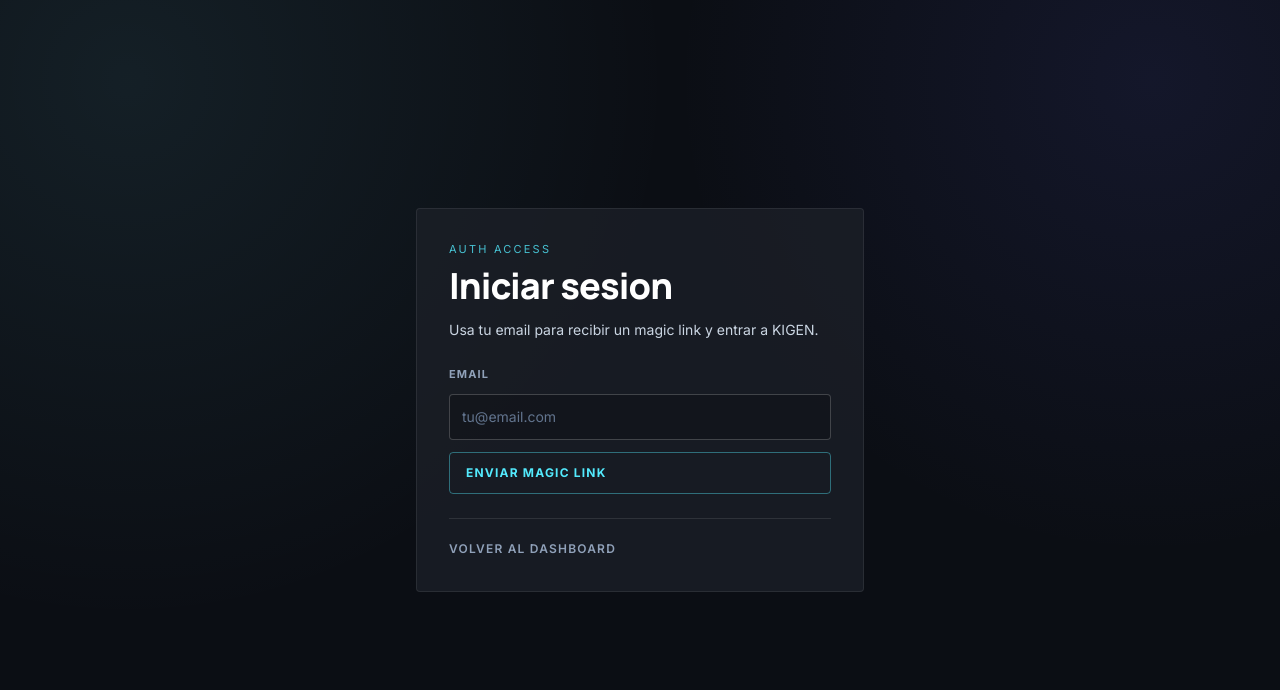
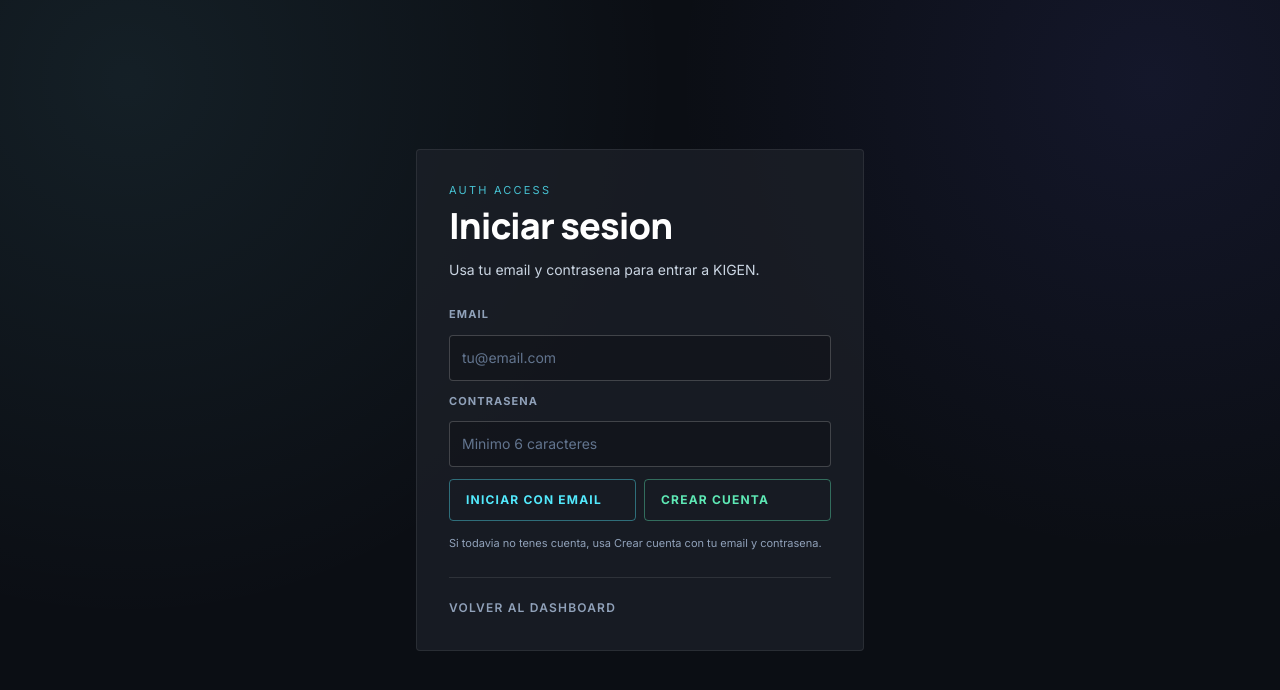
Before and after one commit to favodev/kigen, a Next.js app: page /login in a window 1280 px wide. Shown: the top 690 px of the page. Built offline with nearby package versions, Linux system fonts and the light colour scheme; no server answers.

Commit message:
feat: implement password-based authentication and enhance error handling in login flow

```diff
--- a/app/auth/actions.ts
+++ b/app/auth/actions.ts
@@ -5,7 +5,15 @@ import { redirect } from "next/navigation";
 
 import { createSupabaseServerClient } from "@/lib/supabase/server";
 
-type AuthErrorCode = "email_invalid" | "email_provider_not_enabled" | "email_signin_failed";
+type AuthErrorCode =
+  | "email_invalid"
+  | "password_too_short"
+  | "invalid_credentials"
+  | "email_not_confirmed"
+  | "email_signup_failed"
+  | "email_signin_failed";
+
+type AuthStatusCode = "signup_check_email";
 
 function sanitizeNextPath(nextPath: string): string {
   if (!nextPath.startsWith("/")) {
@@ -29,21 +37,33 @@ async function getBaseUrl(): Promise<string> {
   return `${proto}://${host}`;
 }
 
-function mapEmailErrorCode(message: string): AuthErrorCode {
+function mapAuthErrorCode(message: string, flow: "signin" | "signup"): AuthErrorCode {
   const lowered = message.toLowerCase();
-
-  if (lowered.includes("email") && lowered.includes("disabled")) {
-    return "email_provider_not_enabled";
-  }
 
   if (lowered.includes("invalid") && lowered.includes("email")) {
     return "email_invalid";
   }
 
+  if (lowered.includes("password") && lowered.includes("at least")) {
+    return "password_too_short";
+  }
+
+  if (lowered.includes("invalid login credentials") || lowered.includes("invalid credentials")) {
+    return "invalid_credentials";
+  }
+
+  if (lowered.includes("email not confirmed")) {
+    return "email_not_confirmed";
+  }
+
+  if (flow === "signup") {
+    return "email_signup_failed";
+  }
+
   return "email_signin_failed";
 }
 
-function redirectToLoginWithState(nextPath: string, state: { authError?: AuthErrorCode; authStatus?: string; email?: string }) {
+function redirectToLoginWithState(nextPath: string, state: { authError?: AuthErrorCode; authStatus?: AuthStatusCode; email?: string }) {
   const query = new URLSearchParams({ next: nextPath });
 
   if (state.authError) {
@@ -61,14 +81,34 @@ function redirectToLoginWithState(nextPath: string, state: { authError?: AuthErr
   redirect(`/login?${query.toString()}`);
 }
 
-async function signInWithEmail(email: string, nextPath: string) {
+async function signInWithPassword(email: string, password: string, nextPath: string) {
+  const supabase = await createSupabaseServerClient();
+  const safeNextPath = sanitizeNextPath(nextPath);
+
+  const { error } = await supabase.auth.signInWithPassword({
+    email,
+    password,
+  });
+
+  if (error) {
+    redirectToLoginWithState(safeNextPath, {
+      authError: mapAuthErrorCode(error.message ?? "", "signin"),
+      email,
+    });
+  }
+
+  redirect(safeNextPath);
+}
+
+async function signUpWithPassword(email: string, password: string, nextPath: string) {
   const supabase = await createSupabaseServerClient();
   const baseUrl = await getBaseUrl();
   const safeNextPath = sanitizeNextPath(nextPath);
   const redirectTo = `${baseUrl}/auth/callback?next=${encodeURIComponent(safeNextPath)}`;
 
-  const { error } = await supabase.auth.signInWithOtp({
+  const { data, error } = await supabase.auth.signUp({
     email,
+    password,
     options: {
       emailRedirectTo: redirectTo,
     },
@@ -76,13 +116,17 @@ async function signInWithEmail(email: string, nextPath: string) {
 
   if (error) {
     redirectToLoginWithState(safeNextPath, {
-      authError: mapEmailErrorCode(error.message ?? ""),
+      authError: mapAuthErrorCode(error.message ?? "", "signup"),
       email,
     });
   }
 
+  if (data.session) {
+    redirect(safeNextPath);
+  }
+
   redirectToLoginWithState(safeNextPath, {
-    authStatus: "magic_link_sent",
+    authStatus: "signup_check_email",
     email,
   });
 }
@@ -102,13 +146,23 @@ function emailFromFormData(formData: FormData): string {
   return typeof candidate === "string" ? candidate.trim().toLowerCase() : "";
 }
 
+function passwordFromFormData(formData: FormData): string {
+  const candidate = formData.get("password");
+  return typeof candidate === "string" ? candidate : "";
+}
+
 function isLikelyEmail(value: string): boolean {
   return /^[^\s@]+@[^\s@]+\.[^\s@]+$/.test(value);
 }
 
-export async function signInWithEmailWithNext(formData: FormData) {
+function isLikelyPassword(value: string): boolean {
+  return value.length >= 6;
+}
+
+export async function signInWithPasswordWithNext(formData: FormData) {
   const nextPath = nextFromFormData(formData);
   const email = emailFromFormData(formData);
+  const password = passwordFromFormData(formData);
 
   if (!isLikelyEmail(email)) {
     redirectToLoginWithState(nextPath, {
@@ -117,7 +171,36 @@ export async function signInWithEmailWithNext(formData: FormData) {
     });
   }
 
-  await signInWithEmail(email, nextPath);
+  if (!isLikelyPassword(password)) {
+    redirectToLoginWithState(nextPath, {
+      authError: "password_too_short",
+      email,
+    });
+  }
+
+  await signInWithPassword(email, password, nextPath);
+}
+
+export async function signUpWithPasswordWithNext(formData: FormData) {
+  const nextPath = nextFromFormData(formData);
+  const email = emailFromFormData(formData);
+  const password = passwordFromFormData(formData);
+
+  if (!isLikelyEmail(email)) {
+    redirectToLoginWithState(nextPath, {
+      authError: "email_invalid",
+      email,
+    });
+  }
+
+  if (!isLikelyPassword(password)) {
+    redirectToLoginWithState(nextPath, {
+      authError: "password_too_short",
+      email,
+    });
+  }
+
+  await signUpWithPassword(email, password, nextPath);
 }
 
 export async function signOut() {
--- a/app/login/page.tsx
+++ b/app/login/page.tsx
@@ -1,11 +1,17 @@
 import Link from "next/link";
 import { redirect } from "next/navigation";
 
-import { signInWithEmailWithNext } from "@/app/auth/actions";
+import { signInWithPasswordWithNext, signUpWithPasswordWithNext } from "@/app/auth/actions";
 import { createSupabaseServerClient } from "@/lib/supabase/server";
 
-type LoginAuthError = "email_invalid" | "email_provider_not_enabled" | "email_signin_failed";
-type LoginAuthStatus = "magic_link_sent";
+type LoginAuthError =
+  | "email_invalid"
+  | "password_too_short"
+  | "invalid_credentials"
+  | "email_not_confirmed"
+  | "email_signup_failed"
+  | "email_signin_failed";
+type LoginAuthStatus = "signup_check_email";
 
 type LoginPageProps = {
   searchParams?: Promise<{
@@ -27,7 +33,10 @@ function sanitizeNextPath(nextPath: string | undefined): string {
 function parseAuthError(value: string | undefined): LoginAuthError | null {
   if (
     value === "email_invalid" ||
-    value === "email_provider_not_enabled" ||
+    value === "password_too_short" ||
+    value === "invalid_credentials" ||
+    value === "email_not_confirmed" ||
+    value === "email_signup_failed" ||
     value === "email_signin_failed"
   ) {
     return value;
@@ -37,7 +46,7 @@ function parseAuthError(value: string | undefined): LoginAuthError | null {
 }
 
 function parseAuthStatus(value: string | undefined): LoginAuthStatus | null {
-  if (value === "magic_link_sent") {
+  if (value === "signup_check_email") {
     return value;
   }
 
@@ -45,12 +54,24 @@ function parseAuthStatus(value: string | undefined): LoginAuthStatus | null {
 }
 
 function authErrorMessage(authError: LoginAuthError): string {
-  if (authError === "email_provider_not_enabled") {
-    return "El login por email no esta habilitado en Supabase. Activalo en Auth > Providers > Email.";
+  if (authError === "email_invalid") {
+    return "El email ingresado no es valido.";
   }
 
-  if (authError === "email_invalid") {
-    return "El email ingresado no es valido.";
+  if (authError === "password_too_short") {
+    return "La contrasena debe tener al menos 6 caracteres.";
+  }
+
+  if (authError === "invalid_credentials") {
+    return "Email o contrasena incorrectos.";
+  }
+
+  if (authError === "email_not_confirmed") {
+    return "Tu email no esta confirmado todavia. Revisa tu inbox y confirma la cuenta.";
+  }
+
+  if (authError === "email_signup_failed") {
+    return "No pudimos crear tu cuenta en este momento. Reintenta en unos segundos.";
   }
 
   return "No pudimos iniciar sesion por email en este momento. Reintenta en unos segundos.";
@@ -88,7 +109,7 @@ export default async function LoginPage({ searchParams }: LoginPageProps) {
           Iniciar sesion
         </h1>
         <p className="mt-3 text-sm leading-6 text-slate-300">
-          Usa tu email para recibir un magic link y entrar a KIGEN.
+          Usa tu email y contrasena para entrar a KIGEN.
         </p>
 
         {authError ? (
@@ -97,14 +118,14 @@ export default async function LoginPage({ searchParams }: LoginPageProps) {
           </div>
         ) : null}
 
-        {authStatus === "magic_link_sent" ? (
+        {authStatus === "signup_check_email" ? (
           <div className="mt-4 rounded-sm border border-emerald-300/40 bg-emerald-300/10 p-3 text-xs leading-5 text-emerald-100">
-            Enviamos un link de acceso a {emailValue || "tu email"}. Revisa tambien spam/promociones.
+            Creamos tu cuenta para {emailValue || "tu email"}. Revisa tu inbox para confirmar el correo antes de iniciar sesion.
           </div>
         ) : null}
 
         <div className="mt-6 space-y-3">
-          <form action={signInWithEmailWithNext} className="space-y-3">
+          <form className="space-y-3">
             <input type="hidden" name="next" value={nextPath} />
             <label className="block text-[11px] font-bold uppercase tracking-widest text-slate-400">
               Email
@@ -117,12 +138,36 @@ export default async function LoginPage({ searchParams }: LoginPageProps) {
               placeholder="tu@email.com"
               className="w-full rounded-sm border border-white/20 bg-black/20 px-3 py-3 text-sm text-slate-100 outline-none transition-colors placeholder:text-slate-500 focus:border-cyan-300/60"
             />
-            <button
-              type="submit"
-              className="w-full rounded-sm border border-cyan-300/40 px-4 py-3 text-left text-xs font-bold uppercase tracking-widest text-cyan-300 transition-colors hover:bg-cyan-300/10"
-            >
-              Enviar magic link
-            </button>
+            <label className="block text-[11px] font-bold uppercase tracking-widest text-slate-400">
+              Contrasena
+            </label>
+            <input
+              type="password"
+              name="password"
+              required
+              minLength={6}
+              placeholder="Minimo 6 caracteres"
+              className="w-full rounded-sm border border-white/20 bg-black/20 px-3 py-3 text-sm text-slate-100 outline-none transition-colors placeholder:text-slate-500 focus:border-cyan-300/60"
+            />
+            <div className="grid gap-2 sm:grid-cols-2">
+              <button
+                formAction={signInWithPasswordWithNext}
+                type="submit"
+                className="w-full rounded-sm border border-cyan-300/40 px-4 py-3 text-left text-xs font-bold uppercase tracking-widest text-cyan-300 transition-colors hover:bg-cyan-300/10"
+              >
+                Iniciar con email
+              </button>
+              <button
+                formAction={signUpWithPasswordWithNext}
+                type="submit"
+                className="w-full rounded-sm border border-emerald-300/40 px-4 py-3 text-left text-xs font-bold uppercase tracking-widest text-emerald-300 transition-colors hover:bg-emerald-300/10"
+              >
+                Crear cuenta
+              </button>
+            </div>
+            <p className="text-[11px] leading-5 text-slate-400">
+              Si todavia no tenes cuenta, usa Crear cuenta con tu email y contrasena.
+            </p>
           </form>
         </div>
 
--- a/lib/supabase/server.ts
+++ b/lib/supabase/server.ts
@@ -220,6 +220,25 @@ function createSmokeSupabaseClient(user: SmokeUser | null): SupabaseServerClient
           error: null,
         };
       },
+      async signInWithPassword() {
+        return {
+          data: {
+            user,
+            session: null,
+            weakPassword: null,
+          },
+          error: null,
+        };
+      },
+      async signUp() {
+        return {
+          data: {
+            user,
+            session: null,
+          },
+          error: null,
+        };
+      },
       async signInWithOtp() {
         return {
           data: {
```
Also changed, not shown: 1 other file (tests, documents, lock files or other folders).
